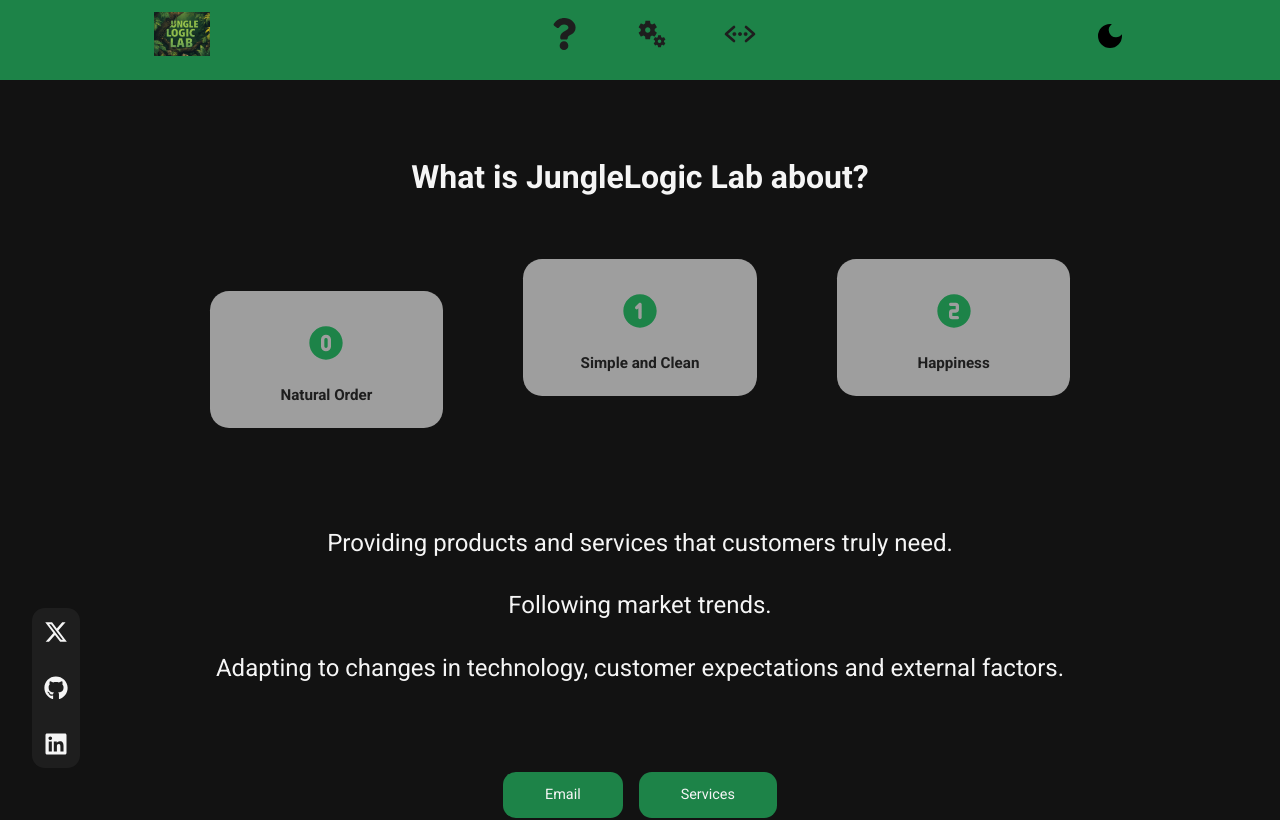
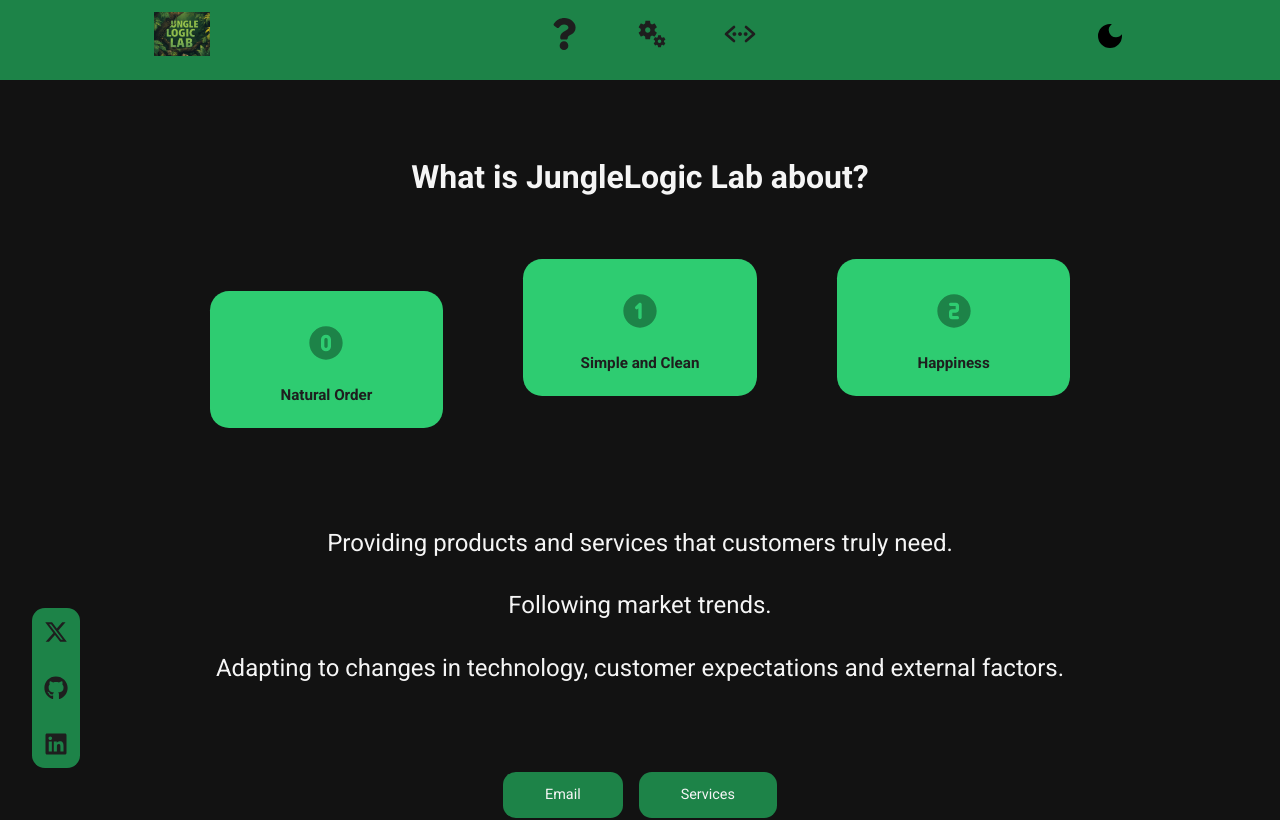
Before and after one commit to leandrodalbo/portfolio-app, a React (Vite) app: page / in a window 1280 px wide. Shown: the top 820 px of the page. Built offline with nearby package versions, Linux system fonts and the light colour scheme.

Commit message:
enough colors

```diff
--- a/src/components/social/social.css
+++ b/src/components/social/social.css
@@ -9,6 +9,7 @@
     margin-left: 2rem;
     margin-bottom: 2rem;
     background: var(--social-bg);
+    color: var(--social-color);
     border-radius: var(--border-radius-2);
   }
 
--- a/src/index.css
+++ b/src/index.css
@@ -59,25 +59,26 @@ body {
   --nav-bg: var(--prim-alt);
   --nav-icon-color: var(--dark-bg-alt);
 
-  --card-bg: var(--soft-white-alt);
+  --card-bg: var(--primary);
   --card-icon: var(--prim-alt);
   --card-text: var(--dark-bg-alt);
 
   --btn-bg: var(--prim-alt);
   --btn-color: var(--soft-white);
   --btn-hover-color: var(--dark-bg-alt);
-  --btn-hover-bg: var(--soft-white-alt);
+  --btn-hover-bg: var( --prim-alt-light);
   --btn-hover-border:  var(--calm);
 
-  --services-img-border: var(--soft-white-alt);
-  --service-bg: var(--soft-white-alt);
+  --services-img-border: var(--primary);
+  --service-bg: var(--primary);
   --service-shadow: var(--primary);
   --service-icon: var(--prim-alt);
   --service-text:  var(--dark-bg-alt);
 
   --project-border: var(--soft-white-alt);
   --project-border-selected: var(--primary);
-  --social-bg:var(--dark-bg-alt);
+  --social-bg:var(--prim-alt);
+  --social-color: var(--dark-bg-alt);
 
 }
 
@@ -89,25 +90,26 @@ body {
   --nav-bg: var(--prim-alt);
   --nav-icon-color: var(--dark-bg-alt);
 
-  --card-bg: var(--soft-dark-alt-light);
+  --card-bg: var(--primary);
   --card-icon: var(--prim-alt);
   --card-text: var(--soft-dark-light);
 
-  --btn-bg: var(--soft-dark-alt-light);
-  --btn-color: var(--soft-dark-light);
-  --btn-hover-color: var(--soft-dark-light);
-  --btn-hover-bg: var(--prim-alt-light);
+  --btn-bg: var(--prim-alt);
+  --btn-color: var(--soft-white);
+  --btn-hover-color: var(--dark-bg-alt);
+  --btn-hover-bg: var( --prim-alt-light);
   --btn-hover-border:  var(--calm);
 
-  --services-img-border: var(--soft-dark-light);
-  --service-bg: var(--soft-dark-alt-light);
+  --services-img-border: var(--primary);
+  --service-bg: var(--primary);
   --service-shadow: var(--calm);
   --service-icon: var(--prim-alt);
   --service-text:  var(--soft-dark-light);
 
   --project-border: var(--soft-dark-alt-light);
   --project-border-selected: var(--primary);
-  --social-bg:var(--soft-dark-alt-light);
+  --social-bg:var(--prim-alt);
+  --social-color: var(--dark-bg-alt);
 
 }
 
```
